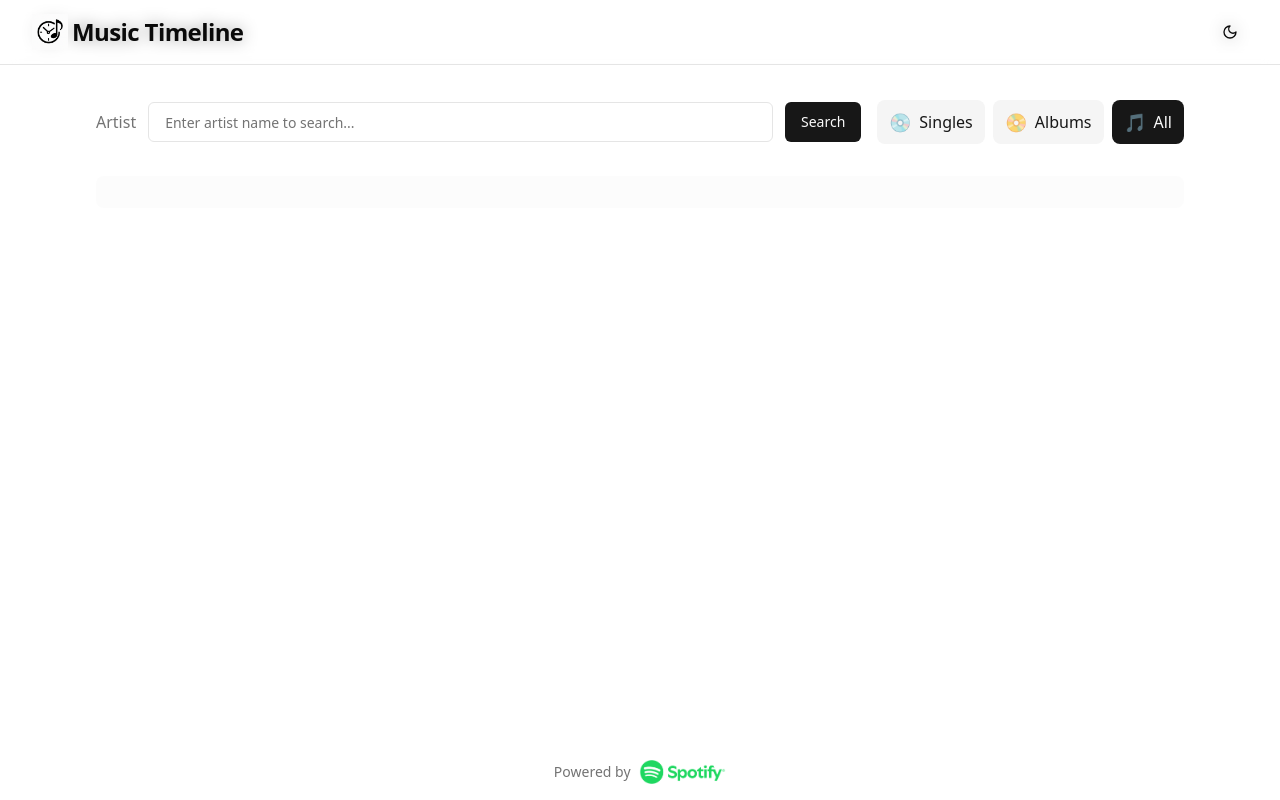
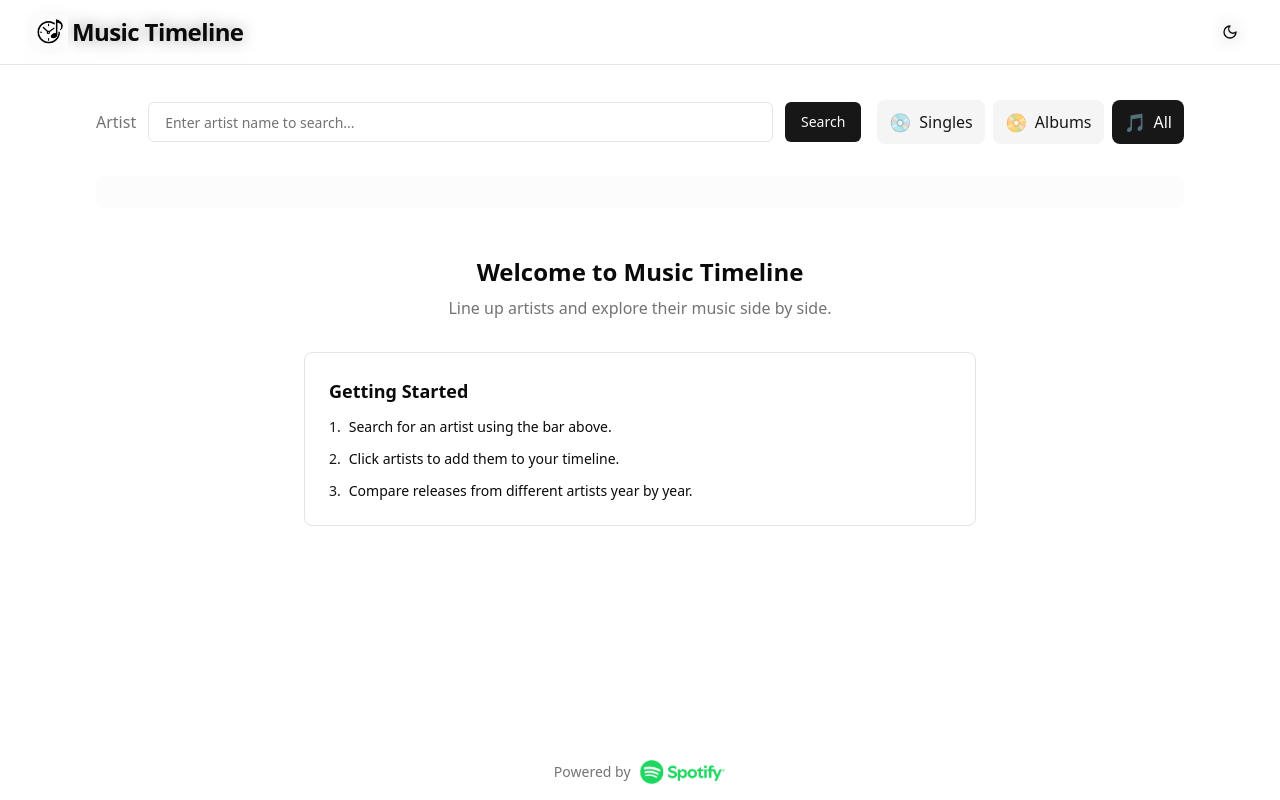
Before and after one commit to Taichi-iskw/Music-Timeline, a Next.js app: page / in a window 1280 px wide. Built offline with nearby package versions, Linux system fonts and the light colour scheme.

Commit message:
feat: add WelcomeSection component to enhance user onboarding

```diff
--- a/src/app/page.tsx
+++ b/src/app/page.tsx
@@ -6,6 +6,7 @@ import ArtistList from "../components/artist/ArtistList";
 import WorksTypeSelector from "../components/timeline/WorksTypeSelector";
 import TimelineTable from "../components/timeline/TimelineTable";
 import WorkModal from "../components/modal/WorkModal";
+import WelcomeSection from "../components/home/WelcomeSection";
 import { useTimeline } from "../hooks/useTimeline";
 import { useWorkModal } from "../hooks/useWorkModal";
 import type { Work } from "../types/timeline";
@@ -55,7 +56,7 @@ export default function Home() {
             }}
           />
         </div>
-        {selectedArtists.length > 0 && (
+        {selectedArtists.length > 0 ? (
           <div className="mt-8">
             <TimelineTable
               years={years}
@@ -71,6 +72,8 @@ export default function Home() {
               }}
             />
           </div>
+        ) : (
+          <WelcomeSection />
         )}
         <WorkModal work={selectedWork} onClose={closeModal} />
       </main>
--- /dev/null
+++ b/src/components/home/WelcomeSection.tsx
@@ -0,0 +1,32 @@
+import React from "react";
+
+const WelcomeSection: React.FC = () => {
+  return (
+    <div className="mt-12 max-w-2xl mx-auto">
+      <div className="text-center mb-8">
+        <h2 className="text-2xl font-bold mb-2">Welcome to Music Timeline</h2>
+        <p className="text-muted-foreground">Line up artists and explore their music side by side.</p>
+      </div>
+
+      <div className="bg-card rounded-lg p-6 border border-border">
+        <h3 className="text-lg font-semibold mb-3">Getting Started</h3>
+        <ol className="space-y-3 text-sm">
+          <li className="flex items-start gap-2">
+            <span className="text-primary font-medium">1.</span>
+            <span>Search for an artist using the bar above.</span>
+          </li>
+          <li className="flex items-start gap-2">
+            <span className="text-primary font-medium">2.</span>
+            <span>Click artists to add them to your timeline.</span>
+          </li>
+          <li className="flex items-start gap-2">
+            <span className="text-primary font-medium">3.</span>
+            <span>Compare releases from different artists year by year.</span>
+          </li>
+        </ol>
+      </div>
+    </div>
+  );
+};
+
+export default WelcomeSection;
```
